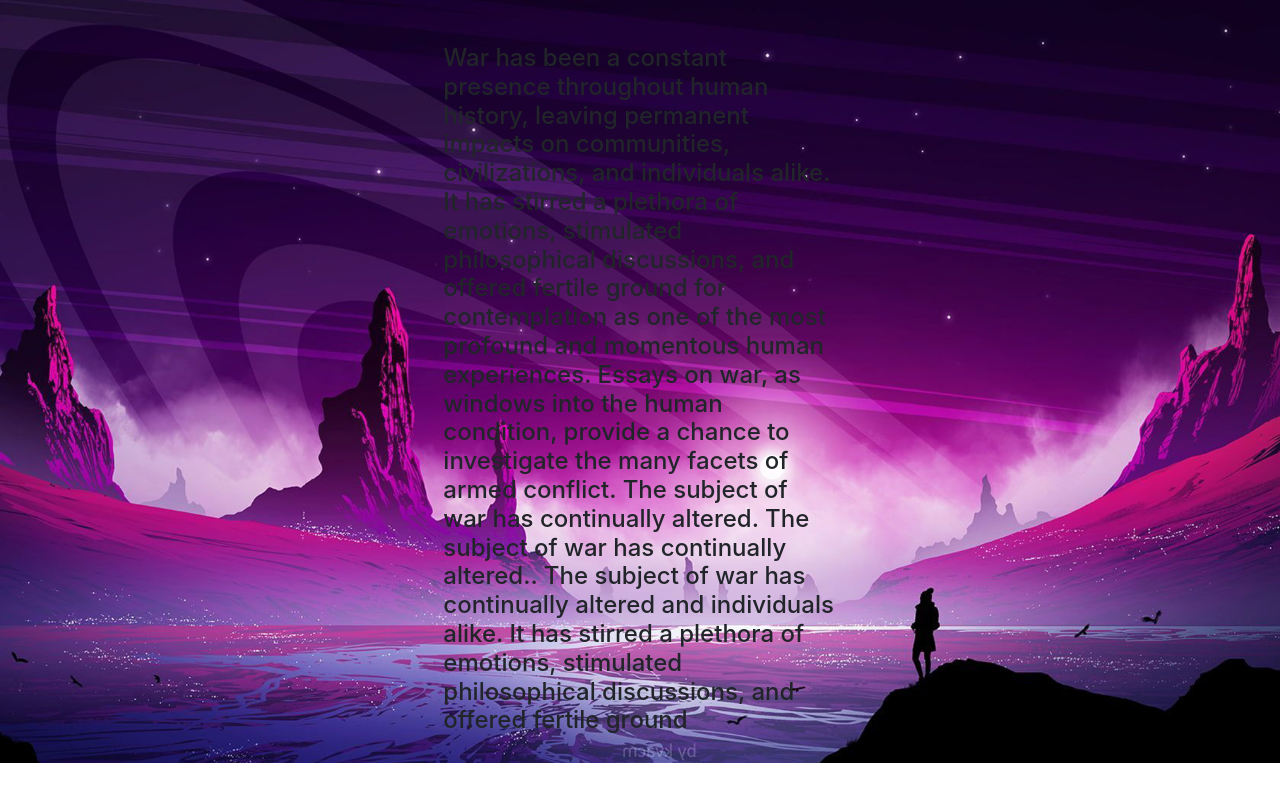
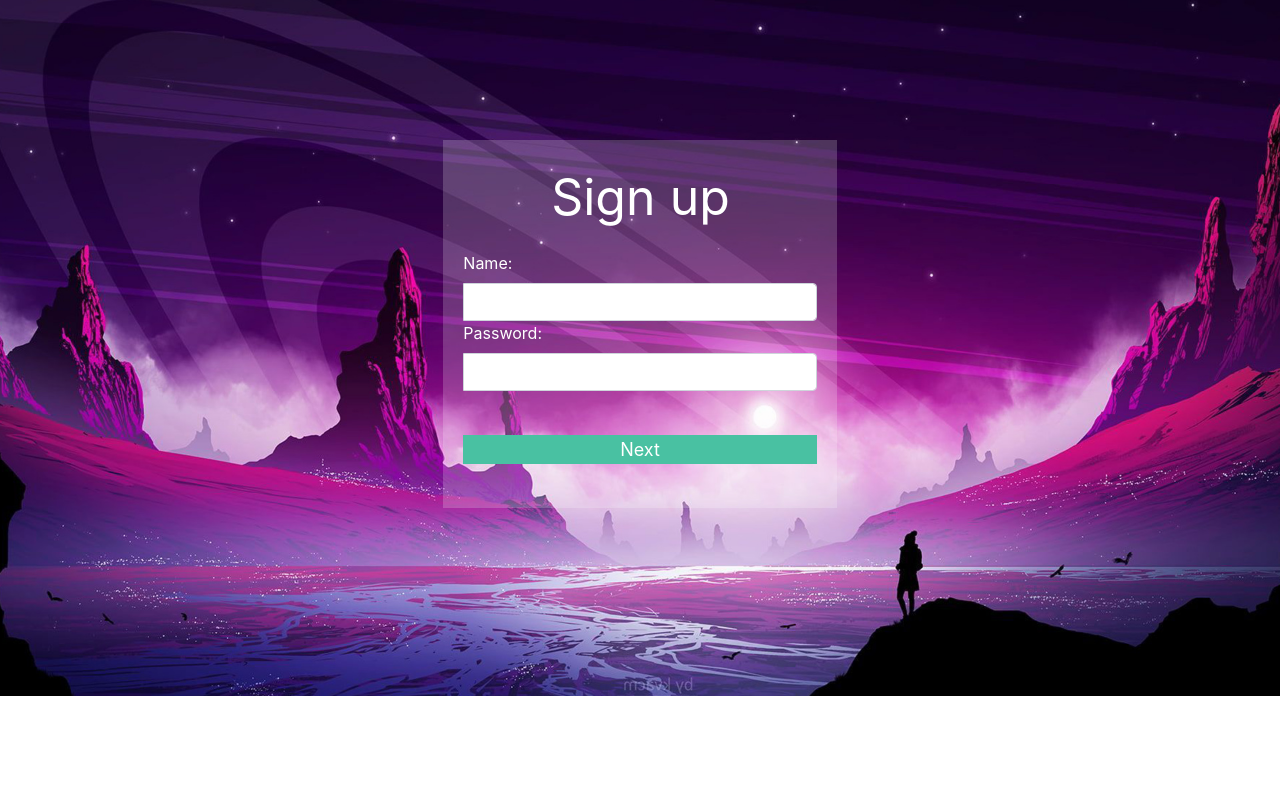
Before and after one commit to Nelex05/Face-identifier, a PHP site: page /register/register.php in a window 1280 px wide. Run offline with PHP 8.4, Linux system fonts and the light colour scheme.

Commit message:
i add the layout of register.php

```diff
--- a/register/register.php
+++ b/register/register.php
@@ -9,8 +9,56 @@
   <script src="https://cdn.jsdelivr.net/npm/jquery@3.7.1/dist/jquery.slim.min.js"></script>
   <script src="https://cdn.jsdelivr.net/npm/popper.js@1.16.1/dist/umd/popper.min.js"></script>
   <script src="https://cdn.jsdelivr.net/npm/bootstrap@4.6.2/dist/js/bootstrap.bundle.min.js"></script>
-  <link rel = "stylesheet" type = "text/css" href = "Style.css" />
+  <link rel = "stylesheet" type = "text/css" href = "style.css" />
 </head>
+<Style>
+    #pwd{
+    width: 250px;
+    position: relative;
+
+}
+#usr{
+    width: 250px;
+    position: relative;
+}
+#pt{
+    width: 250px;
+    position: relative;
+}
+.pwd{
+    width: 250px;
+    position: relative;
+    color: rgb(255, 255, 255);
+}
+.usr{
+    width: 250px;
+    position: relative;
+    color: rgb(255, 255, 255);
+}
+.pt{
+    width: 250px;
+    position: relative;
+    color: rgb(255, 255, 255);
+}
+.sign{
+    width: 500px;
+    margin-top: 20px;
+    border: none;
+    background-color: #49c1a2;
+    color: white;
+    font-size: 18px;
+}
+a:link, a:visited {
+    position: relative;
+    background-color: #4CAF50;
+    color: rgb(255, 255, 255);
+    left: 155px;
+    padding: 1px 15px;
+    text-align: center;
+    text-decoration: none;
+    display: inline-block;
+}
+</Style>
 <body>
     <br>
     <div class="card-body">
@@ -19,14 +67,37 @@
 
             </div>
             <div class="col-md-4">
-                <h4 id="h4">War has been a constant presence throughout human history, leaving permanent impacts on communities, civilizations, and individuals alike. It has stirred a plethora of emotions, stimulated philosophical discussions, and offered fertile ground for contemplation as one of the most profound and momentous human experiences. Essays on war, as windows into the human condition, provide a chance to investigate the many facets of armed conflict.
-                    The subject of war has continually altered. The subject of war has continually altered.. The subject of war has continually altered and individuals alike. It has stirred a plethora of emotions, stimulated philosophical discussions, and offered fertile ground
-                </h4>
+                <br><br><br><br>
+                <div class="card-body" style="background:rgba(247, 247, 247, 0.2); object-fit: cover;">
+                    <div class="warp" style="object-fit: cover;">
+                        <p class="text-center" style="font-size:50px;color:rgb(255, 255, 255); margin-left: 1px;">Sign up</p>
+                        <form name="myForm" action="register.php" onsubmit="return validateForm()" method="post" required>
+                            <div class="input-group">
+                                <label class="usr" for="usr">Name:</label>
+                                <input type="text" class="form-control" id="usr" name="username">
+                            </div>
+                            <div class="input-group">
+                                <label class="pwd" for="pwd">Password:</label>
+                                <input type="password" class="form-control" id="pwd" name="password">
+                            </div>
+                            <br>
+                            <div class="input-group">
+                                <button class="sign" type="submit" class="btn btn-primary">Next</button>
+                            </div>
+                            <!-- <div class="input-group">
+                                <input type="button" value="Submit" />
+                            </div> -->
+                            <br>
+                        </form>
+                    </div>
+                </div>
             </div>
+
             <div class="col-md-4">
 
             </div>
         </div>
     </div>
+    <br><br><br><br><br><br>
 </body>
 </html>
```
